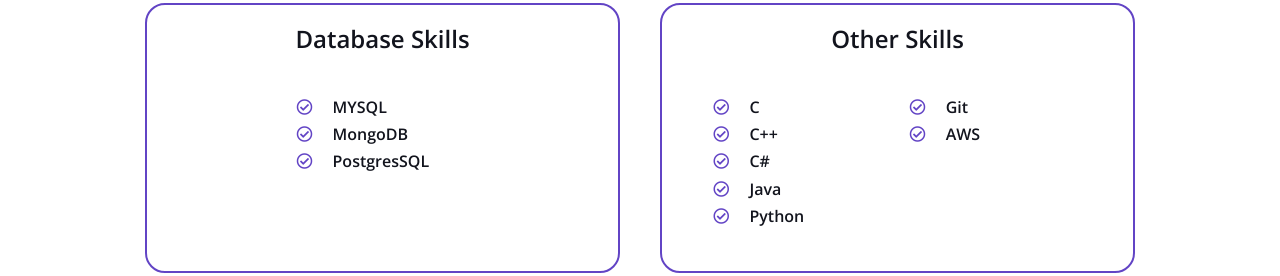
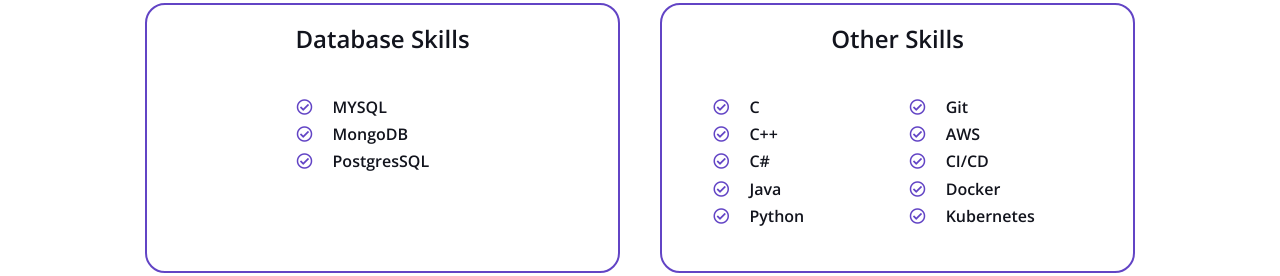
Before and after one commit to nitin-surya/Portfolio, a plain HTML site: page index.html in a window 1280 px wide. Shown: the part 2110-2386 px from the top of the page. Drawn offline with nearby package versions, Linux system fonts and the light colour scheme.

Commit message:
resume update

```diff
--- a/index.html
+++ b/index.html
@@ -285,6 +285,18 @@
                                     <h6 class="font-weight-bold">
                                         <i class="far fa-check-circle text-primary me-3"></i>
                                         AWS
+                                    </h6>
+                                    <h6 class="font-weight-bold">
+                                        <i class="far fa-check-circle text-primary me-3"></i>
+                                        CI/CD
+                                    </h6>
+                                    <h6 class="font-weight-bold">
+                                        <i class="far fa-check-circle text-primary me-3"></i>
+                                        Docker
+                                    </h6>
+                                    <h6 class="font-weight-bold">
+                                        <i class="far fa-check-circle text-primary me-3"></i>
+                                        Kubernetes
                                     </h6>
 
                                 </div>
```
